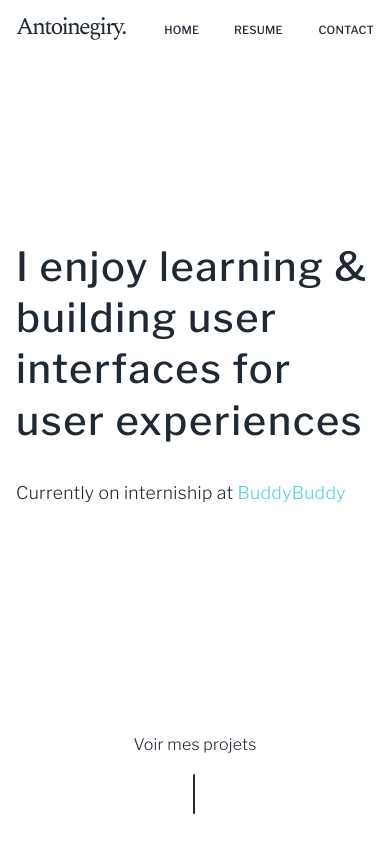
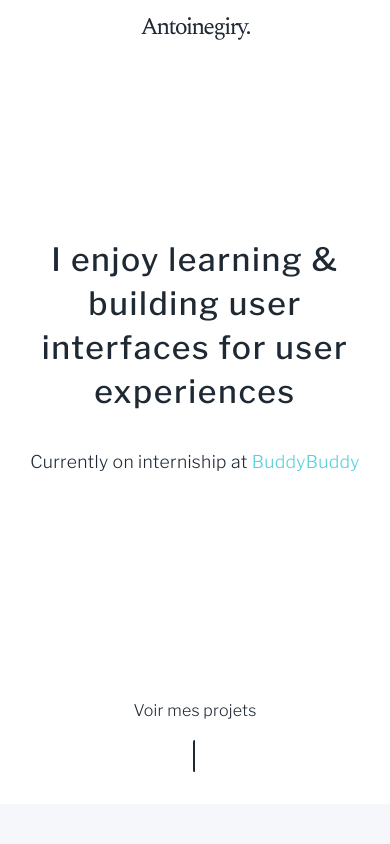
Before and after one commit to AntoineGiry/portfolio, a website: page index.html in a window 390 px wide. Shown: the top 844 px of the page. Drawn offline with nearby package versions, Linux system fonts and the light colour scheme.

Commit message:
responsive

```diff
--- a/sass/layout/_header.scss
+++ b/sass/layout/_header.scss
@@ -1,7 +1,7 @@
 .header {
   padding: 2rem;
   margin: 0 auto;
-  height: 90vh;
+  min-height: 85vh;
   display: grid;
   grid-template-columns: 63% 5% 32%;
   grid-template-rows: 80% 20%;
@@ -50,7 +50,7 @@
     }
     &--line {
       width: 1px;
-      height: 40px;
+      height: 4rem;
       border-left: 2px solid $color-grey-dark;
       margin: 0 auto;
       border-radius: 5px;
@@ -64,10 +64,12 @@
       "txt txt txt"
       "more more more";
     &__text-box {
+      text-align: center;
+
       .heading-primary {
-        font-size: 5rem;
+        font-size: 4rem;
         font-weight: 500;
-        line-height: 6.4rem;
+        line-height: 5.5rem;
         letter-spacing: 0.2rem;
       }
     }
--- a/sass/layout/_navigation.scss
+++ b/sass/layout/_navigation.scss
@@ -12,7 +12,7 @@
   align-content: center;
   padding-top: 1rem;
   padding-bottom: 1rem;
-  transition: 0.2s;
+  transition: 0.5s;
   overflow: hidden;
   &__logo {
     font-size: 24px;
@@ -31,3 +31,14 @@
     padding-left: 4rem;
   }
 }
+
+@include respond(phone) {
+  .navigation {
+    &__logo {
+      margin: 0 auto;
+    }
+    &__nav {
+      display: none;
+    }
+  }
+}
```
Also changed, not shown: css/style.css.
